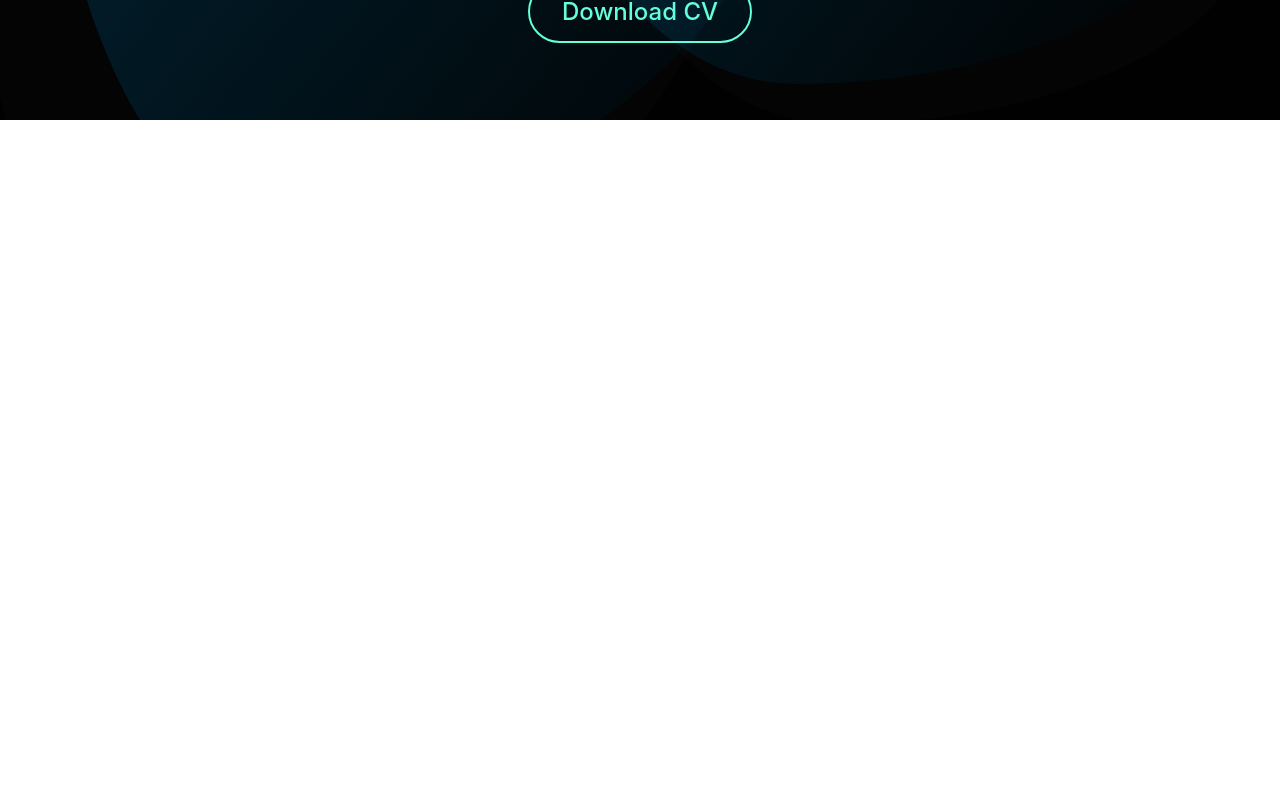
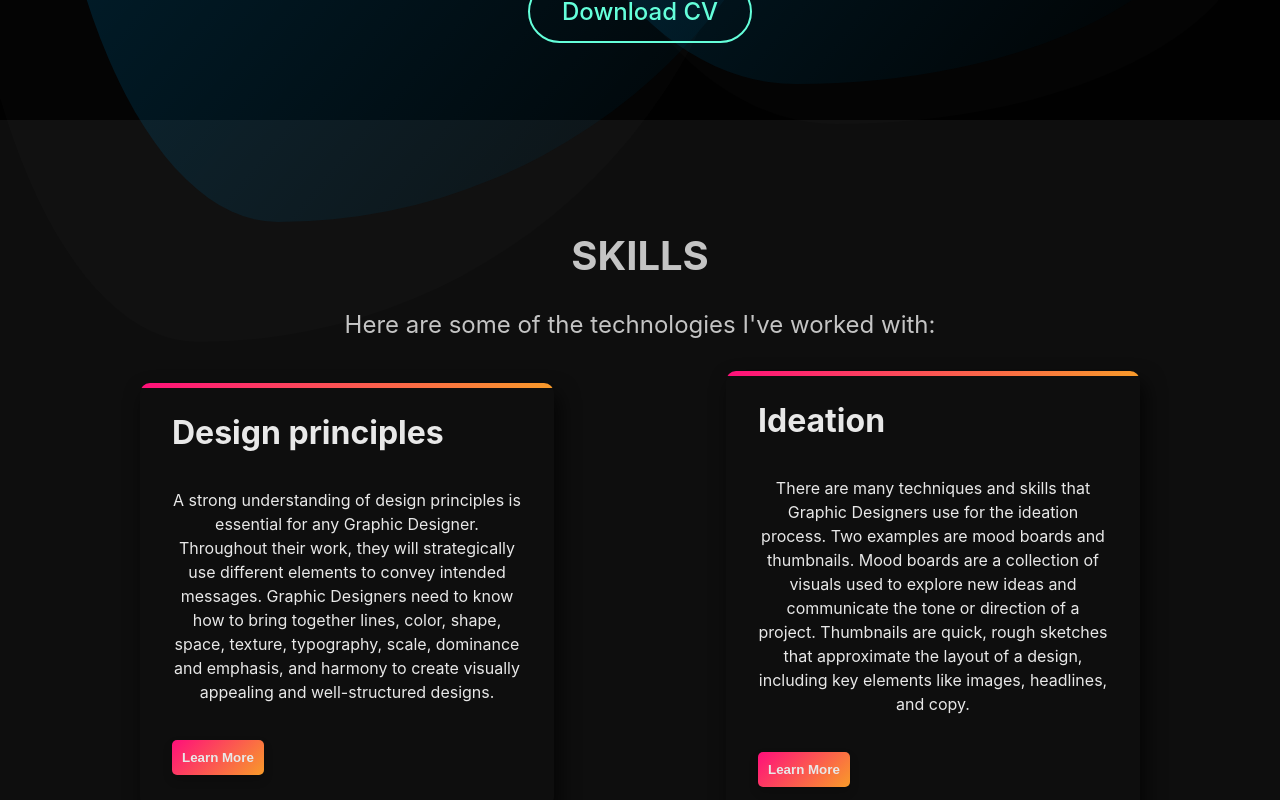
Before and after one commit to ArnaldoGonzalez81318/Graphic-Design-Portfolio, a React (Create React App) app: page / in a window 1280 px wide. Shown: the part 680-1480 px from the top of the page. Before the commit the page ends 800 px from the top, so only its background shows below. Built offline with nearby package versions, Linux system fonts and the light colour scheme.

Commit message:
Update home.jsx

```diff
--- a/src/components/home/home.jsx
+++ b/src/components/home/home.jsx
@@ -1,6 +1,7 @@
 import React from "react";
 
 import Greeting from "../greeting/greeting";
+import Skills from "../skills/skills";
 
 import './home.css';
 
@@ -8,6 +9,7 @@ const Home = () => {
   return (
     <div className="home">
       <Greeting />
+      <Skills />
     </div>
   );
 }
```
